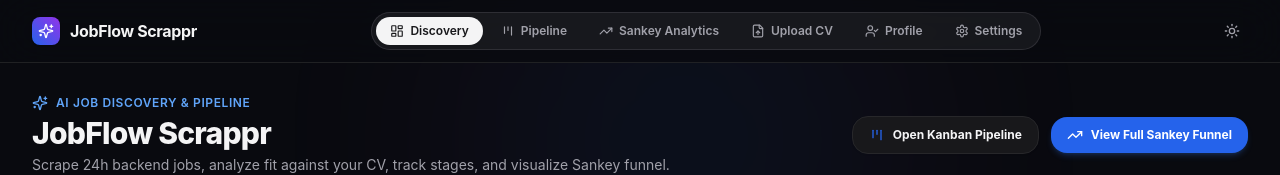
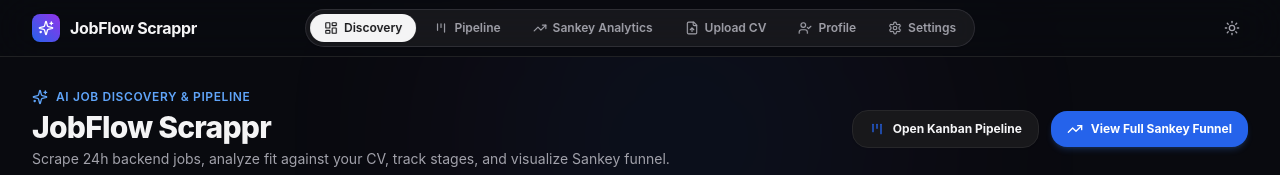
Before and after one commit to muhrezatrih/jobscrappr, a Next.js app in the folder frontend/: page / in a window 1280 px wide. Shown: the top 175 px of the page. Built offline with nearby package versions, Linux system fonts and the light colour scheme; no server answers.

Commit message:
fix(navbar): center navigation pill at exact 50% horizontal center

```diff
--- a/frontend/src/components/Navbar.tsx
+++ b/frontend/src/components/Navbar.tsx
@@ -55,20 +55,22 @@ export function Navbar() {
 
   return (
     <header className="sticky top-0 z-50 w-full bg-white/80 dark:bg-[#090a0f]/80 backdrop-blur-xl border-b border-zinc-200/80 dark:border-zinc-800/80 transition-colors">
-      <div className="w-full max-w-7xl mx-auto px-4 sm:px-6 lg:px-8 py-3 flex items-center justify-between">
-        {/* Brand Logo - Aligned to the left container margin */}
+      <div className="relative w-full max-w-7xl mx-auto px-4 sm:px-6 lg:px-8 py-3 flex items-center justify-between">
+        {/* Brand Logo - Left Aligned to Container Boundary */}
+        <div className="flex items-center">
           <Link
             href="/"
             className="flex items-center space-x-2.5 font-extrabold text-sm tracking-tight text-zinc-900 dark:text-zinc-100 hover:opacity-90 transition-opacity"
           >
-          <div className="w-7 h-7 rounded-lg bg-gradient-to-tr from-blue-600 to-purple-600 flex items-center justify-center text-white shadow-sm">
+            <div className="w-7 h-7 rounded-lg bg-gradient-to-tr from-blue-600 to-purple-600 flex items-center justify-center text-white shadow-sm flex-shrink-0">
               <Sparkles className="w-4 h-4" />
             </div>
-          <span className="text-base font-bold">JobFlow Scrappr</span>
+            <span className="text-base font-bold whitespace-nowrap">JobFlow Scrappr</span>
           </Link>
+        </div>
 
-        {/* Navigation Links - Centered navigation pills */}
-        <nav className="hidden md:flex items-center space-x-1 bg-zinc-100/70 dark:bg-zinc-800/50 p-1 rounded-full border border-zinc-200/60 dark:border-zinc-700/60">
+        {/* Navigation Links - Centered horizontally at exactly 50% */}
+        <nav className="hidden md:flex absolute left-1/2 -translate-x-1/2 items-center space-x-1 bg-zinc-100/70 dark:bg-zinc-800/50 p-1 rounded-full border border-zinc-200/60 dark:border-zinc-700/60 backdrop-blur-md shadow-sm">
           {navItems.map((item) => {
             const Icon = item.icon;
             const active = pathname === item.href;
@@ -76,7 +78,7 @@ export function Navbar() {
               <Link
                 key={item.href}
                 href={item.href}
-                className={`flex items-center space-x-1.5 px-3.5 py-1.5 rounded-full text-xs font-semibold transition-all ${
+                className={`flex items-center space-x-1.5 px-3.5 py-1.5 rounded-full text-xs font-semibold transition-all whitespace-nowrap ${
                   active
                     ? 'bg-zinc-900 text-white dark:bg-zinc-100 dark:text-zinc-900 shadow-sm'
                     : 'text-zinc-600 hover:text-zinc-900 dark:text-zinc-400 dark:hover:text-zinc-100 hover:bg-zinc-200/50 dark:hover:bg-zinc-700/50'
@@ -89,7 +91,7 @@ export function Navbar() {
           })}
         </nav>
 
-        {/* Right Action: Theme Toggle - Aligned to the right container margin */}
+        {/* Right Action: Theme Toggle - Right Aligned to Container Boundary */}
         <div className="flex items-center space-x-2">
           <button
             type="button"
```
Lines whose indentation alone changed are shown as unchanged.
